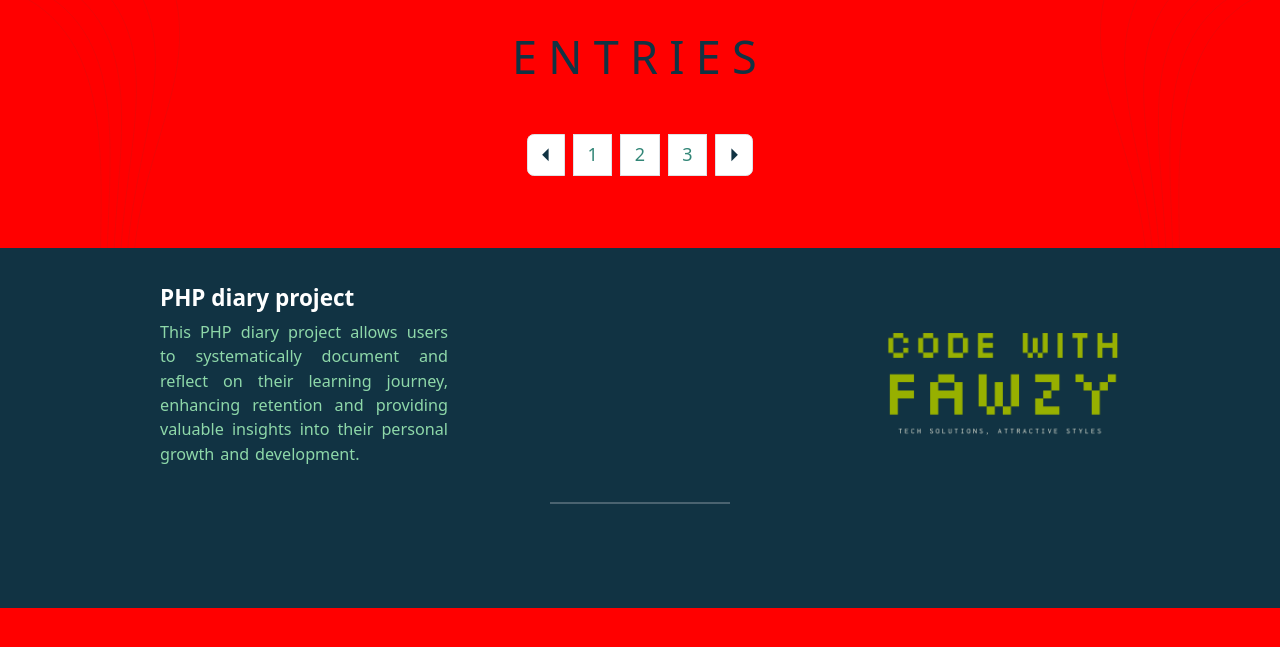
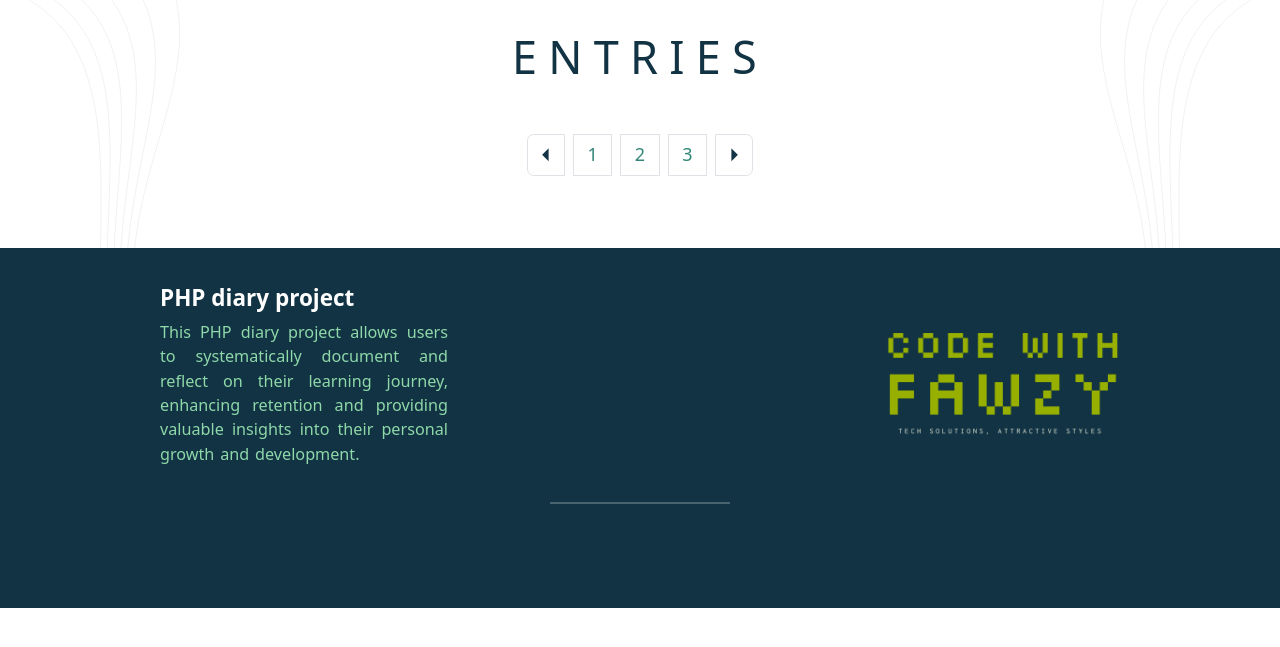
Before and after one commit to ahmedibra24/diary, a PHP site: page / in a window 1280 px wide. Shown: the part 72-719 px from the top of the page. Run offline with PHP 8.4, Linux system fonts and the light colour scheme; data that the repository does not hold is empty.

Commit message:
logic day2

```diff
--- a/style/style.css
+++ b/style/style.css
@@ -22,7 +22,7 @@ body {
     "Noto Sans", "Liberation Sans", Arial, sans-serif, "Apple Color Emoji",
     "Segoe UI Emoji", "Segoe UI Symbol", "Noto Color Emoji";
   overflow-x: hidden;
-  background-color: red;
+  background-color:var(--white);
   position: relative;
 }
 a {
```
